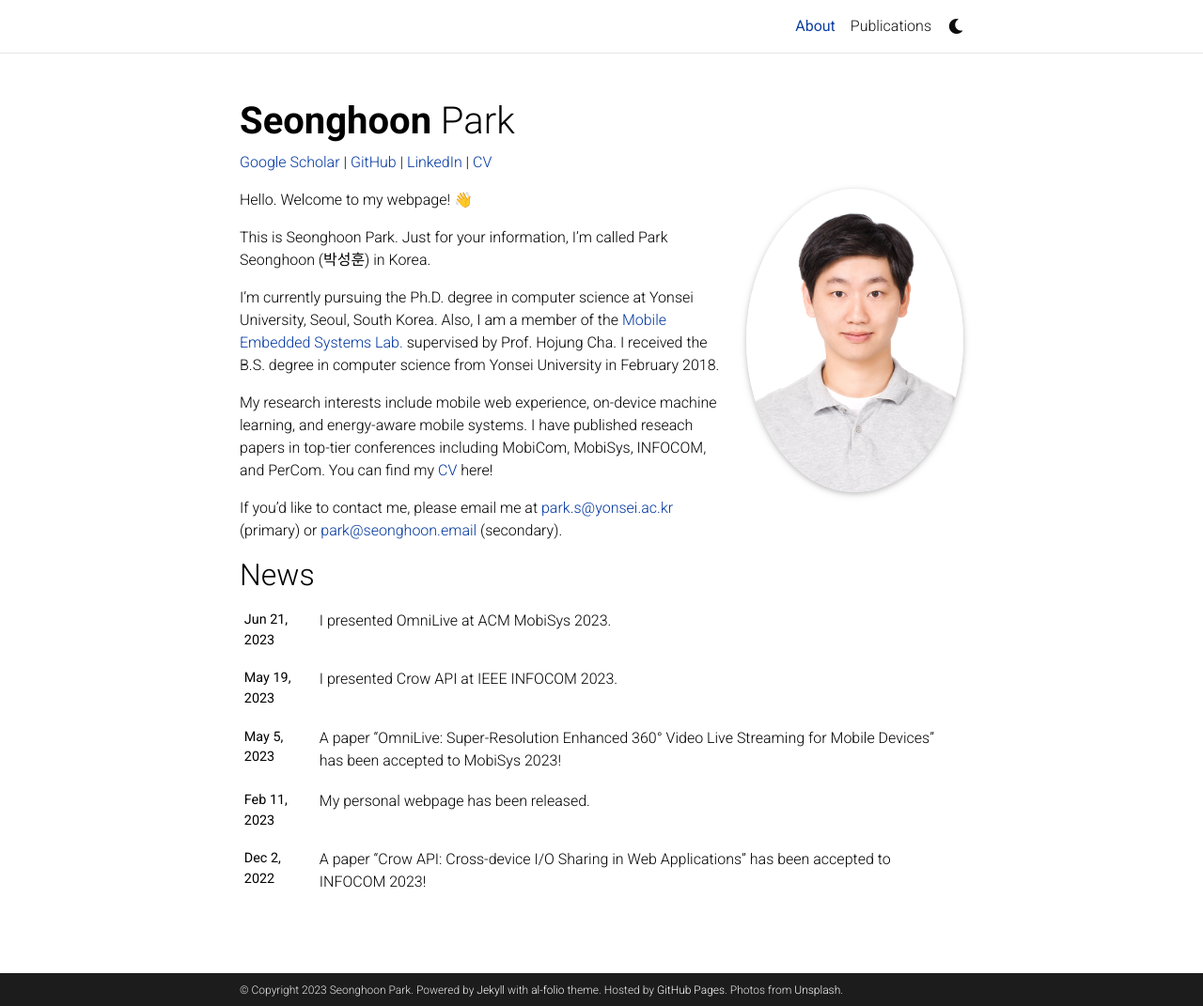
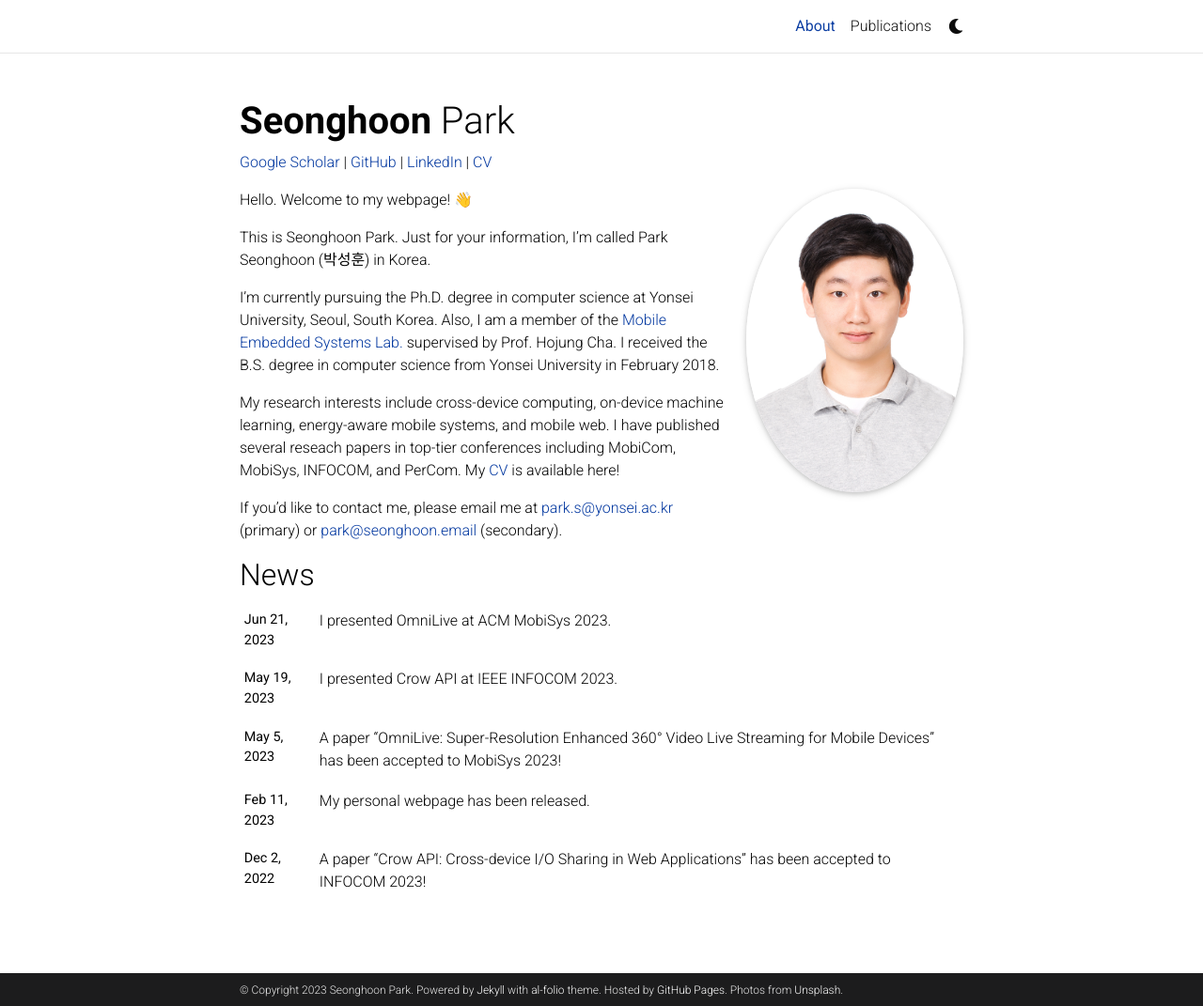
Before and after one commit to parkseonghoony/parkseonghoony.github.io, a Jekyll site: the page built from _pages/about.md, in a window 1280 px wide and 1071 px high. Shown: the whole window at 94% size. Built offline with Jekyll 4.4.1, drawn with Linux system fonts in a browser that asks for light colours; comment, search, counter and statistics services are not loaded; a style sheet for code colours, icons or effects is not loaded.

Commit message:
update about.md

```diff
--- a/_pages/about.md
+++ b/_pages/about.md
@@ -28,6 +28,6 @@
 
 I'm currently pursuing the Ph.D. degree in computer science at Yonsei University, Seoul, South Korea. Also, I am a member of the [Mobile Embedded Systems Lab.](https://mobed.yonsei.ac.kr) supervised by Prof. Hojung Cha. I received the B.S. degree in computer science from Yonsei University in February 2018.
 
-My research interests include mobile web experience, on-device machine learning, and energy-aware mobile systems. I have published reseach papers in top-tier conferences including MobiCom, MobiSys, INFOCOM, and PerCom. You can find my [CV](https://www.dropbox.com/s/740ng2zye30yc89/Seonghoon_CV.pdf) here!
+My research interests include cross-device computing, on-device machine learning, energy-aware mobile systems, and mobile web. I have published several reseach papers in top-tier conferences including MobiCom, MobiSys, INFOCOM, and PerCom. My [CV](https://www.dropbox.com/s/740ng2zye30yc89/Seonghoon_CV.pdf) is available here!
 
 If you'd like to contact me, please email me at [park.s@yonsei.ac.kr](mailto:park.s@yonsei.ac.kr) (primary) or [park@seonghoon.email](mailto:park@seonghoon.email) (secondary).
```
